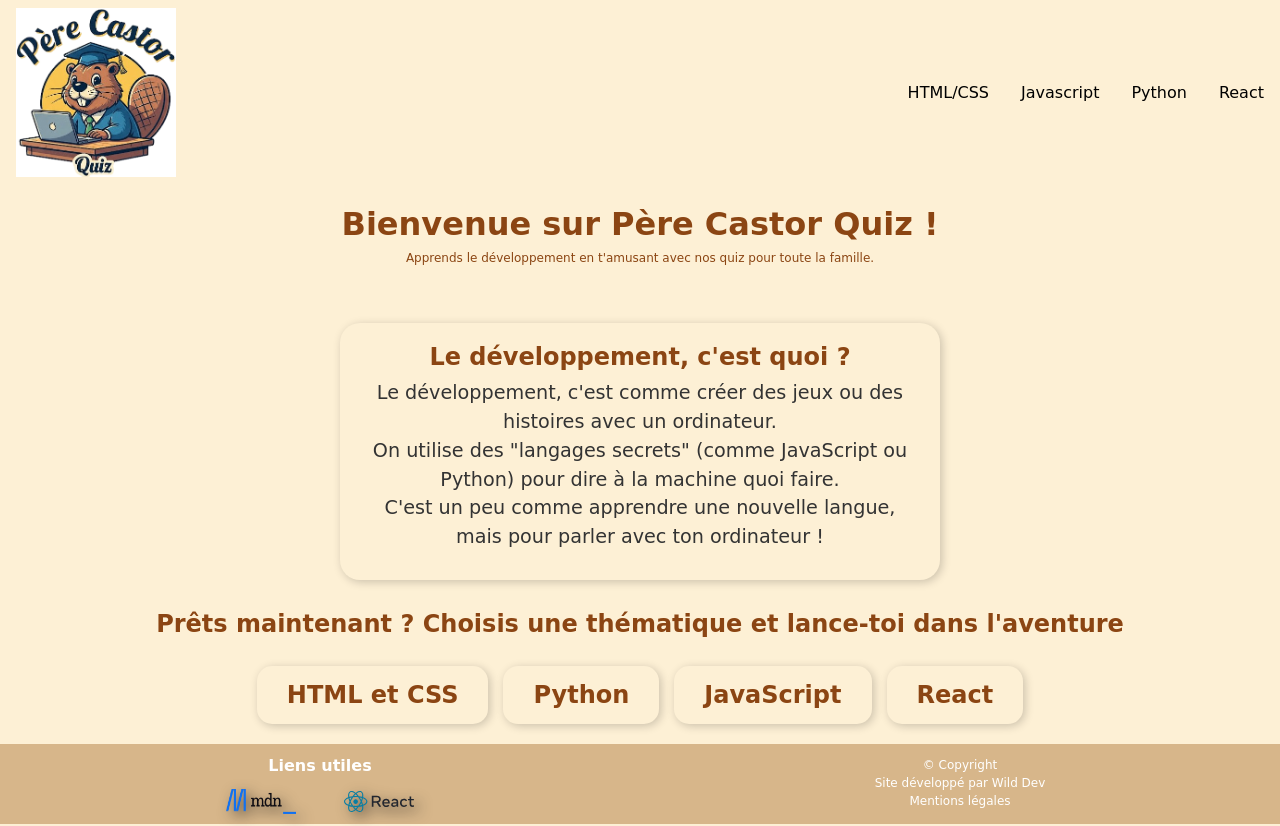
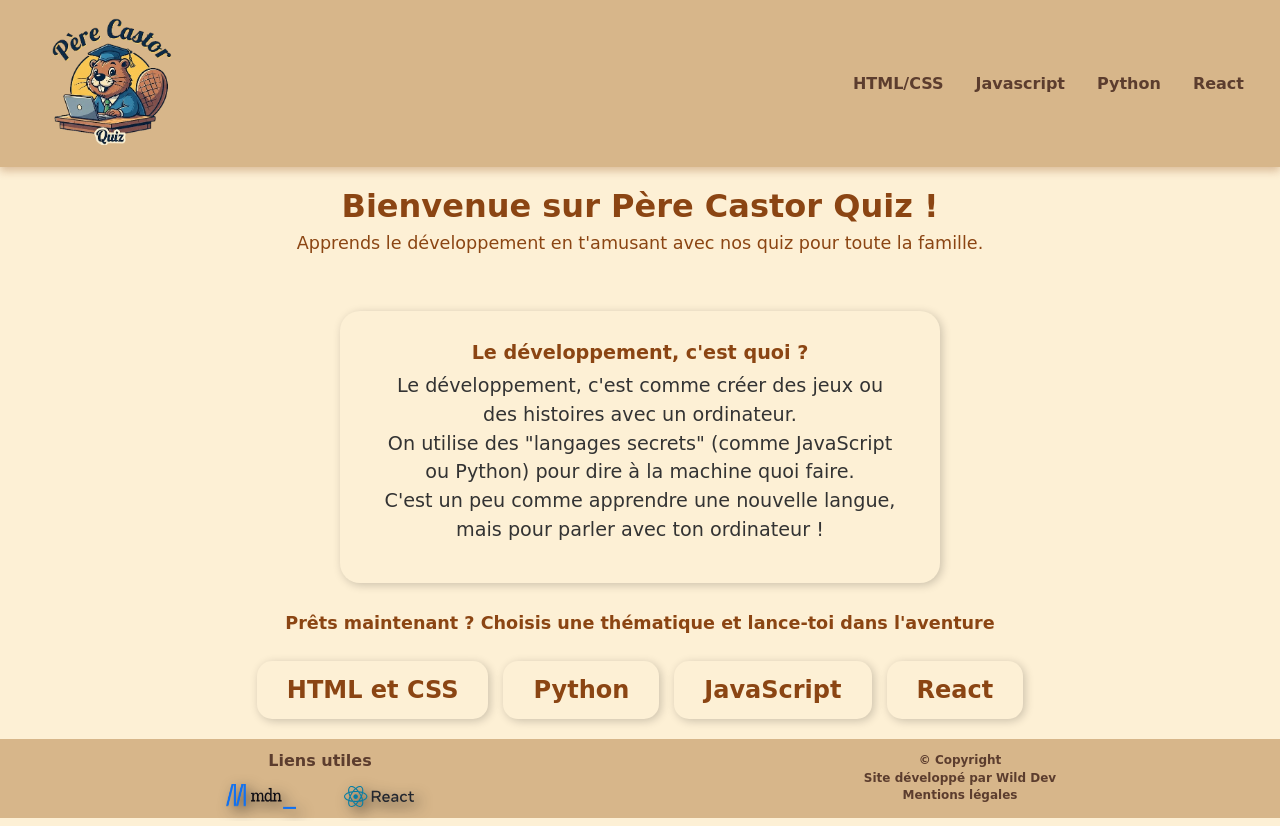
Before and after one commit to NabilY-5/protojam, a React (Vite) app in the folder client/: page / in a window 1280 px wide. Built offline with nearby package versions, Linux system fonts and the light colour scheme.

Commit message:
feat: creation of Python page

```diff
--- a/client/index.html
+++ b/client/index.html
@@ -4,7 +4,7 @@
     <meta charset="UTF-8" />
     <link rel="icon" type="image/svg+xml" href="/vite.svg" />
     <meta name="viewport" content="width=device-width, initial-scale=1.0" />
-    <title>JS Monorepo</title>
+    <title>Père Castor Quiz</title>
   </head>
   <body>
     <div id="root"></div>
--- a/client/src/components/Footer/Footer.css
+++ b/client/src/components/Footer/Footer.css
@@ -8,11 +8,11 @@ footer ul {
   text-align: center;
   justify-items: center;
   list-style: none;
-  color: white;
+  color: #5c3d2e;
+  font-weight: bold;
   font-size: 0.4rem;
   padding: 0px;
   margin: 0;
-  /* height: 100%; */
 }
 
 h3 {
@@ -48,7 +48,8 @@ li {
   a {
     margin: 16px;
     padding: 8px;
-    color: white;
+    color: #5c3d2e;
+    font-weight: bold;
     font-size: 1rem;
     text-decoration: underline;
   }
--- a/client/src/components/Header/Header.css
+++ b/client/src/components/Header/Header.css
@@ -2,14 +2,18 @@
   display: flex;
   justify-content: space-between;
   align-items: center;
+  box-shadow: 0px 4px 8px rgba(139, 69, 19, 0.3);
+  padding: 10px 20px;
+  background-color: rgb(215, 182, 138);
 
   img {
-    width: 20vh;
+    width: 15vh;
     margin: 8px 16px;
   }
 
   a {
-    color: black;
+    color: #5c3d2e;
+    font-weight: bold;
     text-decoration: none;
     margin: 0 16px;
   }
--- a/client/src/components/Header/Header.tsx
+++ b/client/src/components/Header/Header.tsx
@@ -1,15 +1,17 @@
-import { Link } from "react-router";
+import { NavLink, Link } from "react-router";
 import "./Header.css";
 
 const Header = () => {
   return (
     <header className="header-section">
-      <img src="logo/castor.png" alt="castor" />
+      <Link to="/">
+        <img src="logo/castor.png" alt="castor" />
+      </Link>
       <nav>
-        <Link to="">HTML/CSS</Link>
-        <Link to="">Javascript</Link>
-        <Link to="">Python</Link>
-        <Link to="">React</Link>
+        <NavLink to="">HTML/CSS</NavLink>
+        <NavLink to="">Javascript</NavLink>
+        <NavLink to="/Python">Python</NavLink>
+        <NavLink to="">React</NavLink>
       </nav>
     </header>
   );
--- a/client/src/main.tsx
+++ b/client/src/main.tsx
@@ -8,6 +8,7 @@ import { RouterProvider, createBrowserRouter } from "react-router";
 // Import the main app component
 import App from "./App";
 import Home from "./pages/Home";
+import Python from "./pages/Python";
 
 // Import additional components for new routes
 // Try creating these components in the "pages" folder
@@ -22,7 +23,10 @@ import Home from "./pages/Home";
 const router = createBrowserRouter([
   {
     element: <App />,
-    children: [{ path: "/", element: <Home /> }],
+    children: [
+      { path: "/", element: <Home /> },
+      { path: "/Python", element: <Python /> },
+    ],
   },
 ]);
 
--- a/client/src/pages/Home.tsx
+++ b/client/src/pages/Home.tsx
@@ -1,3 +1,4 @@
+import { Link } from "react-router";
 import "../styles/home.css";
 
 const Home = () => {
@@ -24,10 +25,18 @@ const Home = () => {
       </p>
 
       <div className="quiz-topics">
-        <div className="quiz-thematique">HTML et CSS</div>
-        <div className="quiz-thematique">Python</div>
-        <div className="quiz-thematique">JavaScript</div>
-        <div className="quiz-thematique">React</div>
+        <Link to="/" className="quiz-thematique">
+          HTML et CSS
+        </Link>
+        <Link to="/Python" className="quiz-thematique">
+          Python
+        </Link>
+        <Link to="/" className="quiz-thematique">
+          JavaScript
+        </Link>
+        <Link to="/" className="quiz-thematique">
+          React
+        </Link>
       </div>
     </div>
   );
--- /dev/null
+++ b/client/src/pages/Python.tsx
@@ -0,0 +1,91 @@
+import { useState } from "react";
+import pythonQuestions from "../questions/python.json";
+import "../styles/python.css";
+
+const PythonQuiz = () => {
+  const [level, setLevel] = useState("");
+  const [currentQuestion, setCurrentQuestion] = useState(0);
+  const [score, setScore] = useState(0);
+  const [message, setMessage] = useState("");
+
+  const story = `Il était une fois un jeune castor nommé Toby, curieux d'apprendre le langage secret des machines.
+Un jour, il découvre un vieux livre où chaque page révèle un mystère du codage.
+En soufflant pour se débarrasser de la poussière de la couverture, apparaissent le nom de l'auteur PRINT et une inscription : "Si tu veux parler à la machine, tu dois utiliser un mot magique..."\n\n
+En lisant la première page, Toby se rend compte d'un message codé: "Comment écrire un message sans que la machine l'exécute ?"
+Ne connaissant pas la réponse, il file voir le Grand Sage de la forêt qui lui souffle: *#*, le langage des runes secrètes.`;
+
+  if (level === "") {
+    return (
+      <div className="quiz">
+        <h1>Python Quiz</h1>
+        <p>Choisis ton niveau :</p>
+        <button
+          type="button"
+          onClick={() => setLevel("Débutant")}
+          className="level-button"
+        >
+          Débutant
+        </button>
+        <button
+          type="button"
+          onClick={() => setLevel("Intermédiaire")}
+          className="level-button"
+        >
+          Intermédiaire
+        </button>
+      </div>
+    );
+  }
+
+  const niveau = level === "Débutant" ? 0 : 1;
+  const question = pythonQuestions[niveau].questions[currentQuestion];
+
+  const checkAnswer = (choice: string) => {
+    if (choice === question.reponse) {
+      setScore(score + 1);
+      setMessage("Bonne réponse !");
+    } else {
+      setMessage(` Mauvaise réponse. Indice : ${question.indice}`);
+    }
+
+    setTimeout(() => {
+      if (currentQuestion + 1 < pythonQuestions[niveau].questions.length) {
+        setCurrentQuestion(currentQuestion + 1);
+        setMessage("");
+      } else {
+        setMessage(
+          `Fin du quiz ! Ton score : ${score} / ${pythonQuestions[niveau].questions.length}`,
+        );
+      }
+    }, 3500);
+  };
+
+  return (
+    <div className="quiz">
+      <h2> Niveau : {level}</h2>
+      {level === "Débutant" && <p className="story">{story}</p>}
+
+      <p className="question-number">
+        Question {currentQuestion + 1} /{" "}
+        {pythonQuestions[niveau].questions.length}
+      </p>
+
+      <p className="question">{question.question}</p>
+      <div className="options">
+        {question.options.map((i) => (
+          <button
+            type="button"
+            key={i}
+            onClick={() => checkAnswer(i)}
+            className="button"
+          >
+            {i}
+          </button>
+        ))}
+      </div>
+      <p className="feedback">{message}</p>
+    </div>
+  );
+};
+
+export default PythonQuiz;
--- a/client/src/styles/home.css
+++ b/client/src/styles/home.css
@@ -5,10 +5,13 @@
   flex-direction: column;
   align-items: center;
 }
+.home-container p {
+  font-size: 1.1rem;
+}
 
 .dev-story {
   background: #fdf0d5;
-  padding: 20px;
+  padding: 30px;
   border-radius: 20px;
   box-shadow: 2px 2px 10px rgba(0, 0, 0, 0.2);
   max-width: 600px;
@@ -45,6 +48,8 @@
   text-align: center;
   cursor: pointer;
   transition: 0.3s;
+  color: #8b4513;
+  text-decoration: none;
 }
 
 .quiz-thematique:hover {
--- /dev/null
+++ b/client/src/styles/python.css
@@ -0,0 +1,77 @@
+.quiz {
+  display: flex;
+  flex-direction: column;
+  align-items: center;
+  justify-content: center;
+  min-height: 100vh;
+  text-align: center;
+  padding: 20px;
+  gap: 30px;
+}
+
+h2 {
+  font-size: 1.2rem;
+}
+
+.question {
+  font-size: 1.5rem;
+  margin-bottom: 25px;
+}
+.question-number {
+  font-size: 1.2rem;
+  font-weight: bold;
+}
+
+.options {
+  display: flex;
+  flex-direction: column;
+  gap: 15px;
+}
+
+.button {
+  background: #fdf0d5;
+  padding: 12px 20px;
+  font-size: 1.2rem;
+  border-radius: 10px;
+  border: 2px solid #8b4513;
+  cursor: pointer;
+  transition: 0.3s;
+}
+
+.button:hover {
+  background: #ffcc80;
+}
+
+.feedback {
+  font-size: 1.2rem;
+  margin-top: 15px;
+  font-weight: bold;
+}
+
+.level-button {
+  background: #fdf0d5;
+  color: #5c3d2e;
+  padding: 12px 20px;
+  font-size: 1.2rem;
+  border-radius: 10px;
+  border: 2px solid #8b4513;
+  cursor: pointer;
+  margin: 10px;
+  font-weight: bold;
+}
+
+.level-button:hover {
+  background: #ffcc80;
+}
+
+.story {
+  padding: 30px;
+  border-radius: 15px;
+  box-shadow: 3px 3px 10px rgba(0, 0, 0, 0.3);
+  font-size: 1.2rem;
+  text-align: center;
+  max-width: 600px;
+  margin-bottom: 20px;
+  font-style: italic;
+  border: 2px solid #d2a679;
+}
```
Also changed, not shown: client/public/logo/castor.png.
